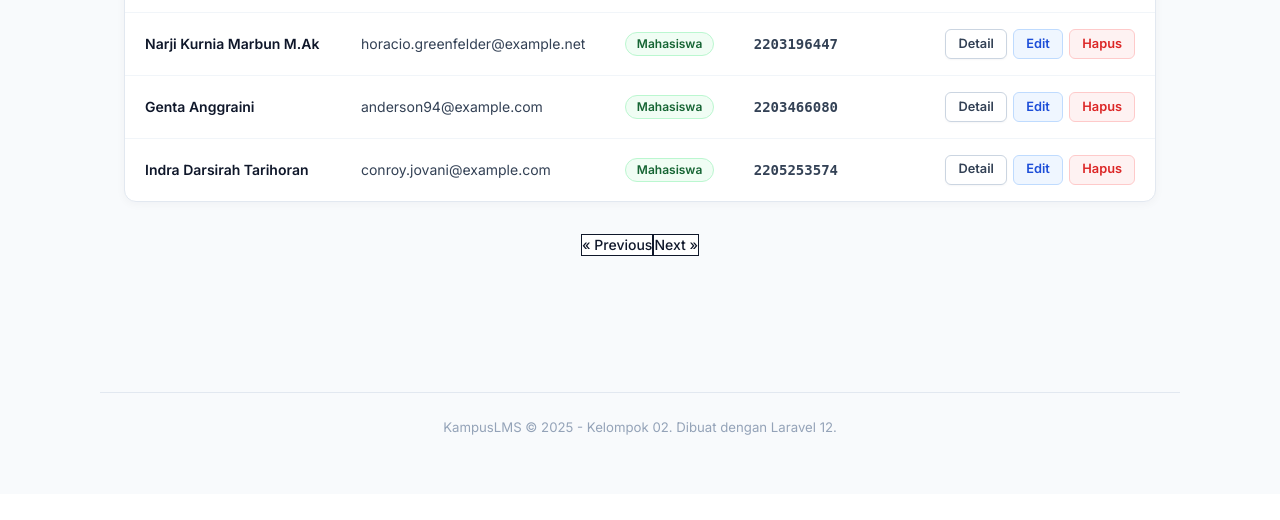
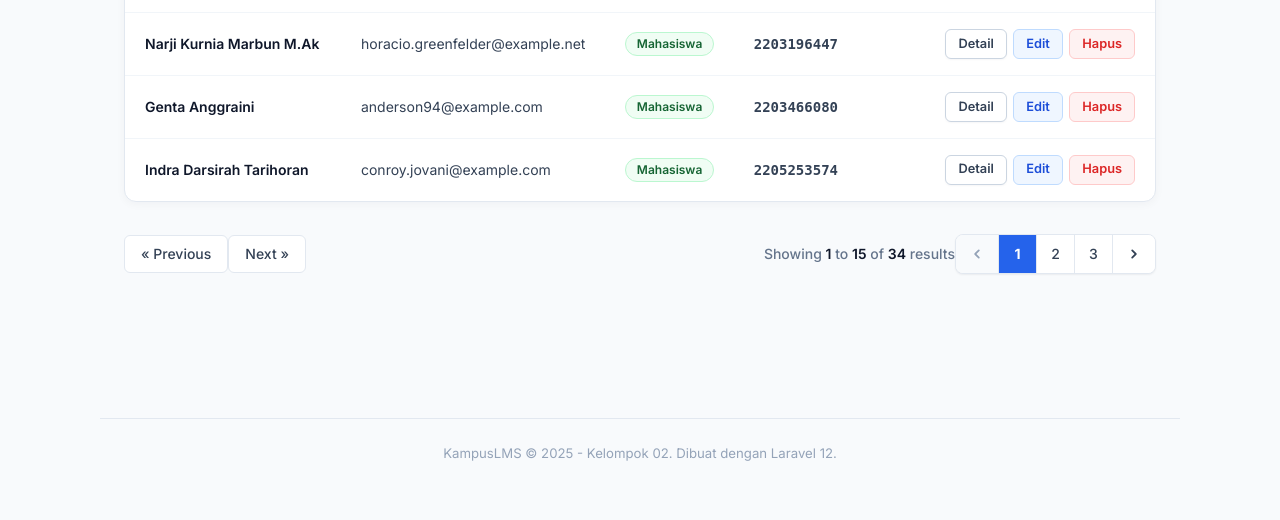
Before and after one commit to chikoci/kampuslms-kelompok-02, a Laravel app: page /users in a window 1280 px wide. Shown: the part 1264-1784 px from the top of the page. Before the commit the page ends 1699 px from the top, so only its background shows below. Run offline with Laravel 12, Linux system fonts and the light colour scheme; data comes from the database, SQL or seed files in the repository; style sheets or scripts are compiled from the project's sources.

Commit message:
style(ui): perbaiki tampilan pagination agar rapi dan bebas dark mode bug

```diff
--- a/public/css/style.css
+++ b/public/css/style.css
@@ -827,9 +827,113 @@ textarea.form-control {
     min-width: 150px !important;
 }
 
+/* Pagination Container & Layout */
 .pagination-wrapper {
-    margin-top: 1.5rem !important;
-    margin-bottom: 2rem !important;
+    margin-top: 1.75rem !important;
+    margin-bottom: 2.5rem !important;
+    width: 100% !important;
+}
+
+.pagination-wrapper nav {
+    width: 100% !important;
     display: flex !important;
+    align-items: center !important;
+    justify-content: space-between !important;
+    flex-wrap: wrap !important;
+    gap: 1rem !important;
+    background: transparent !important;
+}
+
+/* Text: Showing 1 to 15 of 34 results */
+.pagination-wrapper p {
+    color: #64748b !important;
+    font-size: 0.875rem !important;
+    margin: 0 !important;
+    font-weight: 500 !important;
+}
+
+.pagination-wrapper p span {
+    color: #0f172a !important;
+    font-weight: 600 !important;
+}
+
+/* Button Group Container */
+.pagination-wrapper nav > div:last-child {
+    display: flex !important;
+    align-items: center !important;
+}
+
+.pagination-wrapper .shadow-sm {
+    display: inline-flex !important;
+    border-radius: 8px !important;
+    box-shadow: 0 1px 2px rgba(15, 23, 42, 0.06) !important;
+    background: #ffffff !important;
+    border: 1px solid #e2e8f0 !important;
+    overflow: hidden !important;
+}
+
+/* Individual page items & links */
+.pagination-wrapper a,
+.pagination-wrapper span[aria-disabled="true"] > span,
+.pagination-wrapper span[aria-current="page"] > span {
+    display: inline-flex !important;
+    align-items: center !important;
     justify-content: center !important;
+    min-width: 38px !important;
+    height: 38px !important;
+    padding: 0 0.75rem !important;
+    font-size: 0.875rem !important;
+    font-weight: 500 !important;
+    color: #334155 !important;
+    background-color: #ffffff !important;
+    border: none !important;
+    border-right: 1px solid #e2e8f0 !important;
+    text-decoration: none !important;
+    margin: 0 !important;
+    transition: all 0.15s ease !important;
 }
+
+/* Remove right border on the last item */
+.pagination-wrapper .shadow-sm > *:last-child,
+.pagination-wrapper .shadow-sm > *:last-child a,
+.pagination-wrapper .shadow-sm > *:last-child span {
+    border-right: none !important;
+}
+
+/* Hover state for links */
+.pagination-wrapper a:hover {
+    background-color: #f1f5f9 !important;
+    color: #2563eb !important;
+}
+
+/* Active page (current) */
+.pagination-wrapper span[aria-current="page"] > span {
+    background-color: #2563eb !important;
+    color: #ffffff !important;
+    font-weight: 700 !important;
+}
+
+/* Disabled state (e.g. disabled prev/next arrow) */
+.pagination-wrapper span[aria-disabled="true"] > span {
+    color: #94a3b8 !important;
+    background-color: #f8fafc !important;
+    cursor: not-allowed !important;
+}
+
+/* SVG Arrows */
+.pagination-wrapper svg {
+    width: 18px !important;
+    height: 18px !important;
+    display: block !important;
+}
+
+/* Mobile fallback buttons (Previous / Next) */
+.pagination-wrapper .sm\:hidden span,
+.pagination-wrapper .sm\:hidden a {
+    border-radius: 6px !important;
+    border: 1px solid #e2e8f0 !important;
+    padding: 0.5rem 1rem !important;
+    height: auto !important;
+    background-color: #ffffff !important;
+    color: #334155 !important;
+}
--- a/resources/css/app.css
+++ b/resources/css/app.css
@@ -840,10 +840,114 @@ textarea.form-control {
     min-width: 150px !important;
 }
 
+/* Pagination Container & Layout */
 .pagination-wrapper {
-    margin-top: 1.5rem !important;
-    margin-bottom: 2rem !important;
+    margin-top: 1.75rem !important;
+    margin-bottom: 2.5rem !important;
+    width: 100% !important;
+}
+
+.pagination-wrapper nav {
+    width: 100% !important;
     display: flex !important;
+    align-items: center !important;
+    justify-content: space-between !important;
+    flex-wrap: wrap !important;
+    gap: 1rem !important;
+    background: transparent !important;
+}
+
+/* Text: Showing 1 to 15 of 34 results */
+.pagination-wrapper p {
+    color: #64748b !important;
+    font-size: 0.875rem !important;
+    margin: 0 !important;
+    font-weight: 500 !important;
+}
+
+.pagination-wrapper p span {
+    color: #0f172a !important;
+    font-weight: 600 !important;
+}
+
+/* Button Group Container */
+.pagination-wrapper nav > div:last-child {
+    display: flex !important;
+    align-items: center !important;
+}
+
+.pagination-wrapper .shadow-sm {
+    display: inline-flex !important;
+    border-radius: 8px !important;
+    box-shadow: 0 1px 2px rgba(15, 23, 42, 0.06) !important;
+    background: #ffffff !important;
+    border: 1px solid #e2e8f0 !important;
+    overflow: hidden !important;
+}
+
+/* Individual page items & links */
+.pagination-wrapper a,
+.pagination-wrapper span[aria-disabled="true"] > span,
+.pagination-wrapper span[aria-current="page"] > span {
+    display: inline-flex !important;
+    align-items: center !important;
     justify-content: center !important;
+    min-width: 38px !important;
+    height: 38px !important;
+    padding: 0 0.75rem !important;
+    font-size: 0.875rem !important;
+    font-weight: 500 !important;
+    color: #334155 !important;
+    background-color: #ffffff !important;
+    border: none !important;
+    border-right: 1px solid #e2e8f0 !important;
+    text-decoration: none !important;
+    margin: 0 !important;
+    transition: all 0.15s ease !important;
+}
+
+/* Remove right border on the last item */
+.pagination-wrapper .shadow-sm > *:last-child,
+.pagination-wrapper .shadow-sm > *:last-child a,
+.pagination-wrapper .shadow-sm > *:last-child span {
+    border-right: none !important;
+}
+
+/* Hover state for links */
+.pagination-wrapper a:hover {
+    background-color: #f1f5f9 !important;
+    color: #2563eb !important;
+}
+
+/* Active page (current) */
+.pagination-wrapper span[aria-current="page"] > span {
+    background-color: #2563eb !important;
+    color: #ffffff !important;
+    font-weight: 700 !important;
+}
+
+/* Disabled state (e.g. disabled prev/next arrow) */
+.pagination-wrapper span[aria-disabled="true"] > span {
+    color: #94a3b8 !important;
+    background-color: #f8fafc !important;
+    cursor: not-allowed !important;
+}
+
+/* SVG Arrows */
+.pagination-wrapper svg {
+    width: 18px !important;
+    height: 18px !important;
+    display: block !important;
+}
+
+/* Mobile fallback buttons (Previous / Next) */
+.pagination-wrapper .sm\:hidden span,
+.pagination-wrapper .sm\:hidden a {
+    border-radius: 6px !important;
+    border: 1px solid #e2e8f0 !important;
+    padding: 0.5rem 1rem !important;
+    height: auto !important;
+    background-color: #ffffff !important;
+    color: #334155 !important;
 }
 }
```
